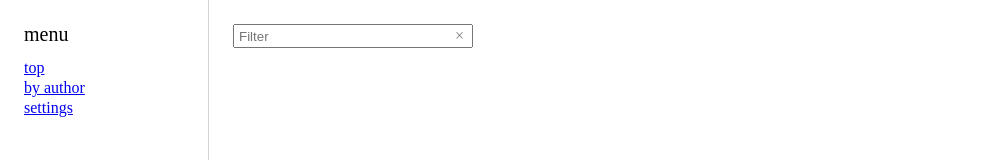
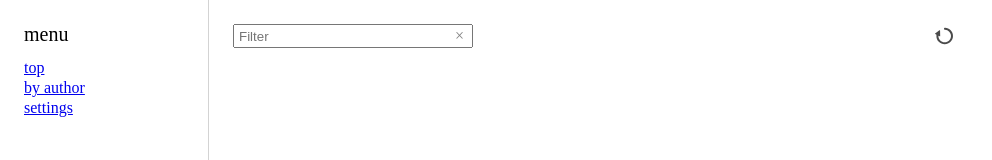
Before and after one commit to cumet04/slack_emoji_viewer, a Nuxt app: page / in a window 1280 px wide. Shown: the top 160 px of the page, without its empty margins (0-992 px from the left). Built offline with nearby package versions, Linux system fonts and the light colour scheme.

Commit message:
reload button

```diff
--- a/components/UserWrapper.vue
+++ b/components/UserWrapper.vue
@@ -31,7 +31,7 @@ export default {
 
 .icon {
   width: 44px;
-  margin-right: auto;
+  flex-shrink: 0;
 
   &_img {
     width: 36px;
--- a/pages/author.vue
+++ b/pages/author.vue
@@ -1,6 +1,11 @@
 <template>
   <main>
-    <filter-input v-model="keyword" class="filter"></filter-input>
+    <div class="toolbar">
+      <filter-input v-model="keyword" class="filter"></filter-input>
+      <button class="toolbar_reload" @click="reloadEmojis">
+        <img src="~/assets/images/ico-reload.svg" alt="" />
+      </button>
+    </div>
     <section v-for="(emojis, author) in by_author" :key="author" class="user">
       <user-wrapper :emoji="emojis[0]">
         <ul class="list">
@@ -17,6 +22,7 @@
 import UserWrapper from "~/components/UserWrapper.vue";
 import FilterInput from "~/components/FilterInput.vue";
 import Emoji from "~/components/Emoji.vue";
+import EmojiService from "~/services/emojiService";
 
 export default {
   components: {
@@ -46,12 +52,38 @@ export default {
         }, {});
     },
   },
+  methods: {
+    reloadEmojis() {
+      this.$store.commit("emoji/clear");
+      new EmojiService(this.$store).fetchAll();
+    },
+  },
 };
 </script>
 
 <style scoped lang="scss">
-.filter {
+.toolbar {
+  display: flex;
+  flex-direction: row;
+  align-items: center;
+  justify-content: space-between;
   margin-bottom: 16px;
+
+  &_reload {
+    // reset
+    border: none;
+    padding: 0;
+    background: none;
+    line-height: 1;
+
+    cursor: pointer;
+    width: 18px;
+    height: 18px;
+  }
+}
+
+main {
+  width: 728px;
 }
 
 .user {
@@ -61,7 +93,6 @@ export default {
 .list {
   display: flex;
   flex-wrap: wrap;
-  width: 800px;
 }
 
 .emoji {
--- a/pages/index.vue
+++ b/pages/index.vue
@@ -1,6 +1,11 @@
 <template>
   <main>
-    <filter-input v-model="keyword" class="filter"></filter-input>
+    <div class="toolbar">
+      <filter-input v-model="keyword" class="filter"></filter-input>
+      <button class="toolbar_reload" @click="reloadEmojis">
+        <img src="~/assets/images/ico-reload.svg" alt="" />
+      </button>
+    </div>
     <ul class="list">
       <li
         v-for="emoji in all"
@@ -17,6 +22,7 @@
 <script>
 import Emoji from "~/components/Emoji.vue";
 import FilterInput from "~/components/FilterInput.vue";
+import EmojiService from "~/services/emojiService";
 
 export default {
   components: {
@@ -33,18 +39,43 @@ export default {
       return this.$store.getters["emoji/all"];
     },
   },
+  methods: {
+    reloadEmojis() {
+      this.$store.commit("emoji/clear");
+      new EmojiService(this.$store).fetchAll();
+    },
+  },
 };
 </script>
 
 <style scoped lang="scss">
-.filter {
+.toolbar {
+  display: flex;
+  flex-direction: row;
+  align-items: center;
+  justify-content: space-between;
   margin-bottom: 16px;
+
+  &_reload {
+    // reset
+    border: none;
+    padding: 0;
+    background: none;
+    line-height: 1;
+
+    cursor: pointer;
+    width: 18px;
+    height: 18px;
+  }
+}
+
+main {
+  width: 720px;
 }
 
 .list {
   display: flex;
   flex-wrap: wrap;
-  width: 800px;
 }
 
 .emoji {
--- a/store/emoji.js
+++ b/store/emoji.js
@@ -18,6 +18,6 @@ export const mutations = {
     state.all = obj;
   },
   clear(state) {
-    state.all.splice(0, state.all.length);
+    state.all = [];
   },
 };
```
Also changed, not shown: assets/images/ico-reload.svg (added).
